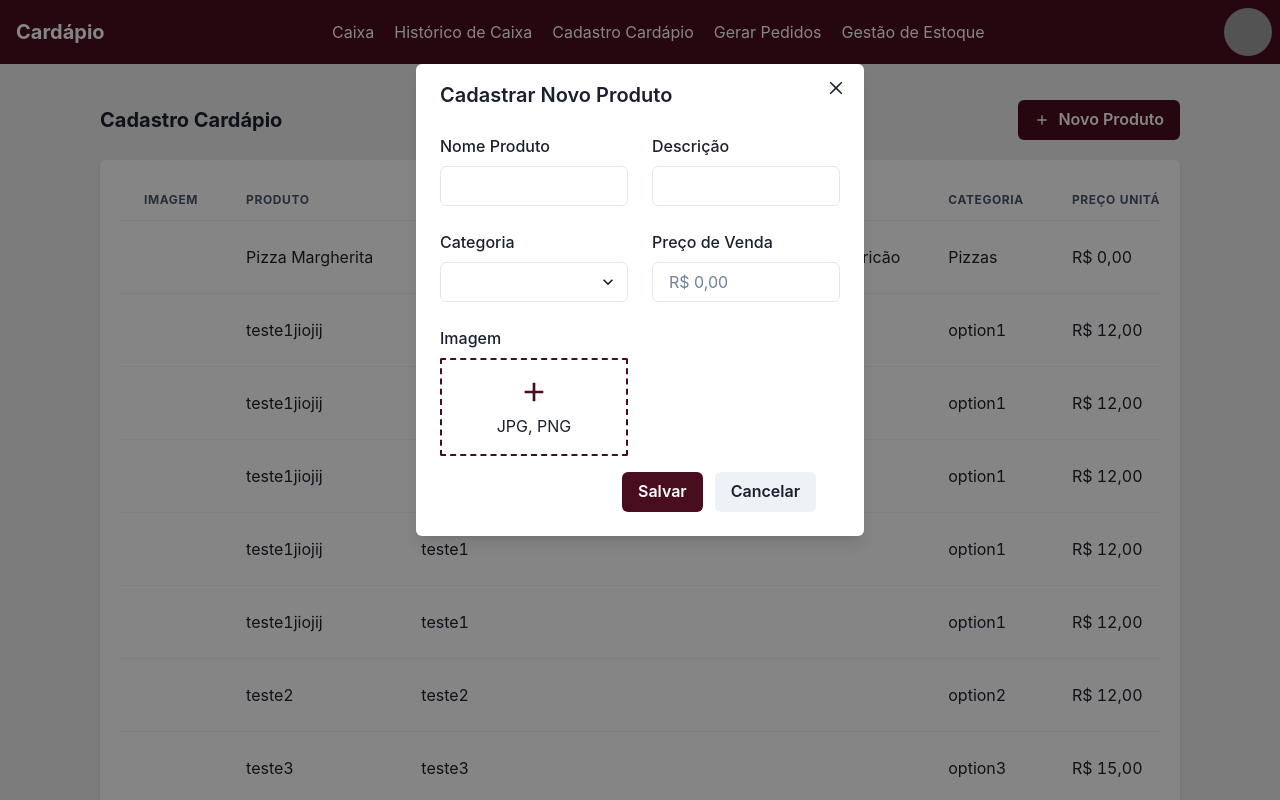
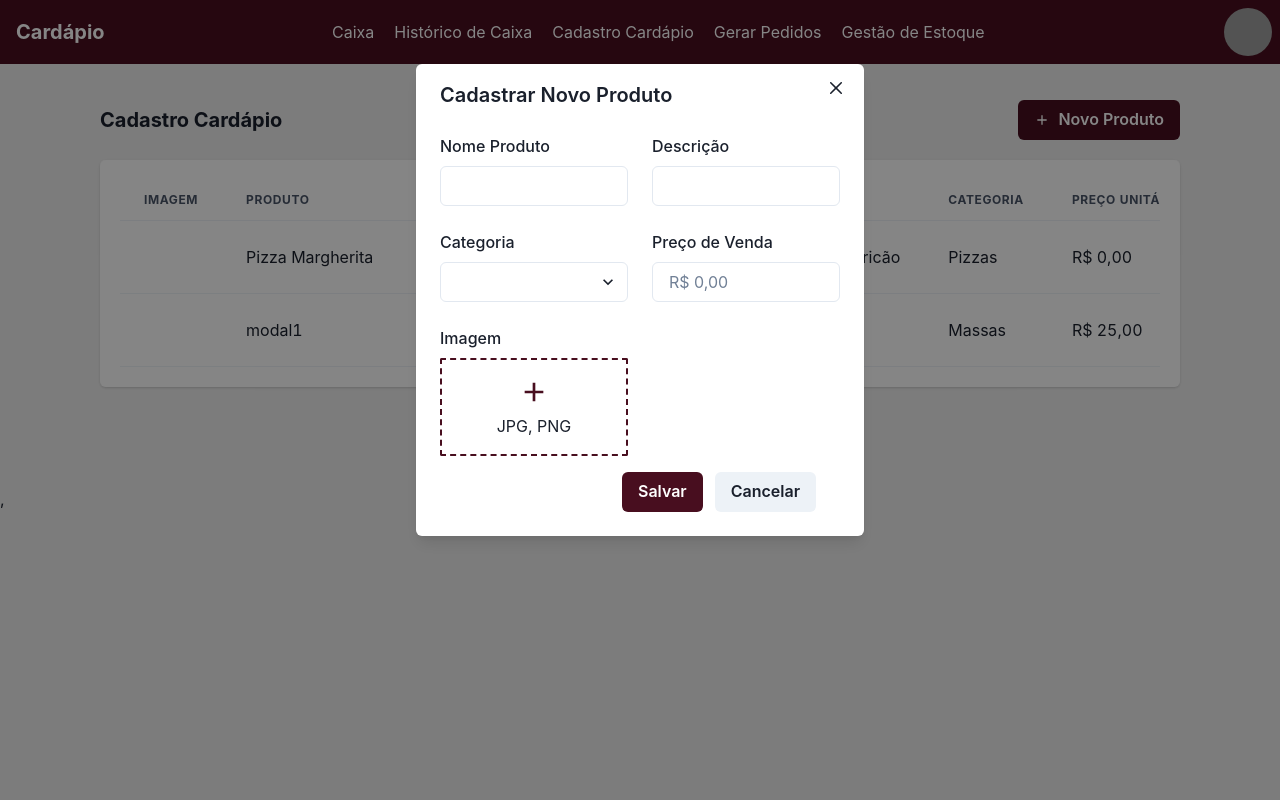
Before and after one commit to arlyanne/cardapio-react, a React (Vite) app: page /menu-registration in a window 1280 px wide. Both pictures are taken after a click on the button "Novo Produto". Shown: the top 800 px of the page. Built offline with nearby package versions, Linux system fonts and the light colour scheme; data requests are answered from the project's data file; grey boxes are pictures that could not be loaded.

Commit message:
alteração modal de novo e editar tela de cadastro cardapio, acao de salvar e editar em funcionamento.

```diff
--- a/db.json
+++ b/db.json
@@ -19,121 +19,11 @@
       "price": "R$ 35,00"
     },
     {
-      "id": "7cd5",
-      "product": "teste1jiojij",
-      "description": "teste1",
-      "category": "option1",
-      "price": "12",
-      "image": ""
-    },
-    {
-      "id": "8e0d",
-      "product": "teste1jiojij",
-      "description": "teste1",
-      "category": "option1",
-      "price": "12",
-      "image": ""
-    },
-    {
-      "id": "1b31",
-      "product": "teste1jiojij",
-      "description": "teste1",
-      "category": "option1",
-      "price": "12",
-      "image": ""
-    },
-    {
-      "id": "0d56",
-      "product": "teste1jiojij",
-      "description": "teste1",
-      "category": "option1",
-      "price": "12",
-      "image": ""
-    },
-    {
-      "id": "eb2b",
-      "product": "teste1jiojij",
-      "description": "teste1",
-      "category": "option1",
-      "price": "12",
-      "image": ""
-    },
-    {
-      "id": "0a1b",
-      "product": "teste2",
-      "description": "teste2",
-      "category": "option2",
-      "price": "12",
-      "image": ""
-    },
-    {
-      "id": "5fab",
-      "product": "teste3",
-      "description": "teste3",
-      "category": "option3",
-      "price": "15",
-      "image": ""
-    },
-    {
-      "id": "78f1",
-      "product": "teste4",
-      "description": "teste4",
-      "category": "option3",
-      "price": "5",
-      "image": ""
-    },
-    {
-      "id": "d348",
-      "product": "teste5",
-      "description": "teste5",
-      "category": "option1",
-      "price": "6",
-      "image": ""
-    },
-    {
-      "id": "8d99",
-      "product": "teste6",
-      "description": "teste6",
-      "category": "option2",
-      "price": "56",
-      "image": ""
-    },
-    {
-      "id": "5344",
-      "product": "teste7",
-      "description": "teste7",
-      "category": "option2",
-      "price": "9",
-      "image": ""
-    },
-    {
-      "id": "4e73",
-      "product": "teste8",
-      "description": "teste8",
-      "category": "Pizzas",
-      "price": "15",
-      "image": ""
-    },
-    {
-      "id": "d2f2",
-      "product": "teste100",
-      "description": "teste100",
-      "category": "Lanches",
-      "price": 35
-    },
-    {
-      "id": "d006",
-      "product": "teste101",
-      "description": "teste101",
-      "category": "Lanches",
-      "price": 56
-    },
-    {
-      "id": "e0d4",
-      "product": "Batata Frita",
-      "description": "500 gramas de Batata frita ondulada.",
-      "category": "Lanches",
-      "price": 22
+      "id": "cbdb",
+      "price": 25,
+      "category": "Massas",
+      "description": "modal1",
+      "product": "modal1"
     }
   ]
 }
--- a/src/pages/StockManagement/index.tsx
+++ b/src/pages/StockManagement/index.tsx
@@ -17,7 +17,7 @@ import {
   Tr,
 } from "@chakra-ui/react";
 import { useState } from "react";
-import { MdAdd, MdEdit, MdDelete, MdDisabledByDefault } from "react-icons/md";
+import { MdAdd, MdEdit, MdDisabledByDefault } from "react-icons/md";
 import ModalOpenStockManagement from "./components/ModalOpenStockManagement";
 import ModalOpenEditStockManagement from "./components/ModalOpenEditStockManagement";
 import ModalCloseStockManagement from "./components/ModalCloseStockManagement";
--- a/src/pages/menuRegistration/components/OpenModalDetailMenu.tsx
+++ /dev/null
@@ -1,86 +0,0 @@
-import {
-  Button,
-  FormControl,
-  FormLabel,
-  Input,
-  Modal,
-  ModalBody,
-  ModalCloseButton,
-  ModalContent,
-  ModalFooter,
-  ModalHeader,
-  ModalOverlay,
-  Select,
-  SimpleGrid,
-} from "@chakra-ui/react";
-import React from "react";
-
-interface Props {
-  isOpen: boolean;
-  handleClose: any;
-}
-
-// const mockData = [
-
-// ];
-
-export default function OpenModalDetailMenu({ isOpen, handleClose }: Props) {
-  const initialRef = React.useRef(null);
-  const finalRef = React.useRef(null);
-
-  return (
-    <>
-      <Modal
-        size="lg"
-        initialFocusRef={initialRef}
-        finalFocusRef={finalRef}
-        isOpen={isOpen}
-        onClose={handleClose}
-      >
-        <ModalOverlay />
-        <ModalContent>
-          <ModalHeader>Editar Produto</ModalHeader>
-          <ModalCloseButton />
-          <ModalBody>
-            <SimpleGrid columns={2} spacing={6}>
-            <FormControl>
-              <FormLabel>Nome Produto</FormLabel>
-              <Input ref={initialRef}/>
-            </FormControl>
-            <FormControl>
-              <FormLabel>Descrição</FormLabel>
-              <Input />
-            </FormControl>
-            <FormControl>
-            <FormLabel>Categoria</FormLabel>
-            <Select>
-              <option value='option1'></option>
-              <option value='option1'>Massas</option>
-              <option value='option2'>Lanches</option>
-              <option value='option3'>Bebidas</option>
-              <option value='option3'>Pizzas</option>
-              <option value='option3'>Sushi</option>
-            </Select>
-            </FormControl>
-            <FormControl>
-              <FormLabel>Preço de Venda</FormLabel>
-              <Input />
-            </FormControl>
-            <FormControl >
-              <FormLabel>Imagem</FormLabel>
-              <Input />
-            </FormControl>
-            </SimpleGrid>
-          </ModalBody>
-
-          <ModalFooter>
-            <Button bg="#480e1f" color={"#fff"} mr={3}>
-              Salvar
-            </Button>
-            <Button onClick={handleClose}>Cancelar</Button>
-          </ModalFooter>
-        </ModalContent>
-      </Modal>
-    </>
-  );
-}
--- a/src/pages/menuRegistration/components/OpenModalMenu.tsx
+++ b/src/pages/menuRegistration/components/OpenModalMenu.tsx
@@ -15,40 +15,38 @@ import {
   Select,
   SimpleGrid,
 } from "@chakra-ui/react";
-import React, { useCallback, useState } from "react";
+import React, { useCallback, useEffect, useState } from "react";
 import { yupResolver } from "@hookform/resolvers/yup";
 import { SubmitHandler, useForm } from "react-hook-form";
 import { createMenuFormSchema, RegistrationMenu } from "../formSchema";
 import axios from "axios";
 import Swal from "sweetalert2";
 import ImageUpload from "../../../components/ImageUpload";
+import { formatCurrency, handlePriceChange } from "../../../utils/currencyUtils";
 
 interface Props {
   isOpen: boolean;
   handleClose: () => void;
   updateProductList: () => void;
+  editMenu?: RegistrationMenu;
 }
 
 export default function OpenModalMenu({
   isOpen,
   handleClose,
   updateProductList,
+  editMenu,
 }: Props) {
   const initialRef = React.useRef(null);
   const finalRef = React.useRef(null);
+
   const [imageFile, setImageFile] = useState<File | null>(null);
-  const handlePriceChange = (e) => {
-  const value = e.target.value
-      .replace(/\D/g, "") // Remove tudo que não é dígito
-      .replace(/(\d)(\d{8})$/, "$1.$2") // Adiciona ponto antes dos últimos 2 dígitos
-      .replace(/(\d)(\d{5})$/, "$1.$2") // Adiciona ponto antes dos últimos 5 dígitos
-      .replace(/(\d)(\d{2})$/, "$1,$2"); // Adiciona vírgula antes dos últimos 2 dígitos
-    e.target.value = `R$ ${value}`; // Formata como moeda
-  };
+
   const {
     register,
     handleSubmit,
     formState: { errors },
+    setValue,
     reset,
   } = useForm<RegistrationMenu>({
     resolver: yupResolver(createMenuFormSchema()) as any,
@@ -58,28 +56,25 @@ export default function OpenModalMenu({
     setImageFile(file); // Atualiza o estado com o arquivo da imagem
   };
 
-  const handleCreateRegistrationMenu: SubmitHandler<RegistrationMenu> =
-    useCallback(
+  const handleCreateRegistrationMenu: SubmitHandler<RegistrationMenu> = useCallback(
     async (data) => {
       try {
         const productData = {
           ...data,
-            price: parseFloat(data.price.replace(/[R$]/g,"").replace(",", ".")),
+          price: parseFloat(data.price.replace(/[R$]/g, "").replace(",", ".")),
           image: imageFile ? URL.createObjectURL(imageFile) : undefined,
         };
         await axios.post("http://localhost:3001/product", productData);
-          reset();
-          handleClose();
-          updateProductList();
+        resetForm();
         Swal.fire({
           icon: "success",
           title: "Produto cadastrado com sucesso!",
           showConfirmButton: false,
           timer: 1500,
         });
+        updateProductList();
+        handleClose();
       } catch (error) {
-          handleClose();
-          console.error("Error ao tentar cadastrar produto", error);
         Swal.fire({
           icon: "error",
           title: "Erro ao cadastrar produto",
@@ -88,27 +83,42 @@ export default function OpenModalMenu({
         });
       }
     },
-      [reset, handleClose, updateProductList, imageFile]
+    [reset, updateProductList, imageFile]
   );
 
+  // Reset do formulário e imagem ao fechar o modal
+  const resetForm = () => {
+    reset(); // Reseta os campos do formulário
+    setImageFile(null); // Reseta a imagem
+    handleClose(); // Fecha o modal
+  };
+
+  useEffect(() => {
+    if (editMenu && Object.keys(editMenu).length > 0) {
+      setValue("product", editMenu.product || "");
+      setValue("description", editMenu.description || "");
+      setValue("category", editMenu.category || "");
+      setValue("price", formatCurrency(editMenu.price || ""));
+      setValue("image", editMenu.image || "");
+    } else {
+
+    }
+  }, [editMenu, setValue]);
+
   return (
-    <>
     <Modal
       size="md"
       initialFocusRef={initialRef}
       finalFocusRef={finalRef}
       isOpen={isOpen}
-        onClose={handleClose}
+      onClose={resetForm} // Garante que o reset seja feito ao fechar
     >
       <ModalOverlay />
       <ModalContent>
-          <ModalHeader>Cadastrar Novo Produto</ModalHeader>
+      <ModalHeader>{editMenu ? "Editar Produto" : "Cadastrar Novo Produto"}</ModalHeader>
         <ModalCloseButton />
         <ModalBody>
-            <Box
-              as="form"
-              onSubmit={handleSubmit(handleCreateRegistrationMenu)}
-            >
+          <Box as="form" onSubmit={handleSubmit(handleCreateRegistrationMenu)}>
             <SimpleGrid columns={2} spacing={6}>
               <FormControl isInvalid={!!errors.product}>
                 <FormLabel>Nome Produto</FormLabel>
@@ -122,22 +132,20 @@ export default function OpenModalMenu({
               <FormControl isInvalid={!!errors.category}>
                 <FormLabel>Categoria</FormLabel>
                 <Select {...register("category")}>
-                    <option value="option1"></option>
+                  <option value=""></option>
                   <option value="Massas">Massas</option>
                   <option value="Lanches">Lanches</option>
                   <option value="Bebidas">Bebidas</option>
                   <option value="Pizzas">Pizzas</option>
                   <option value="Sushi">Sushi</option>
                 </Select>
-                  <FormErrorMessage>
-                    {errors.category?.message}
-                  </FormErrorMessage>
+                <FormErrorMessage>{errors.category?.message}</FormErrorMessage>
               </FormControl>
               <FormControl isInvalid={!!errors.price}>
                 <FormLabel>Preço de Venda</FormLabel>
                 <Input
                   placeholder="R$ 0,00"
-                    {...register("price", { onChange: handlePriceChange })} // Chama a função ao mudar o valor
+                  {...register("price", { onChange: handlePriceChange })}
                   className={errors.price ? "input-error" : ""}
                 />
                 <FormErrorMessage>{errors.price?.message}</FormErrorMessage>
@@ -151,12 +159,11 @@ export default function OpenModalMenu({
               <Button type="submit" bg="#480e1f" color={"#fff"} mr={3}>
                 Salvar
               </Button>
-                <Button onClick={handleClose}>Cancelar</Button>
+              <Button onClick={resetForm}>Cancelar</Button> {/* Chama o reset ao cancelar */}
             </ModalFooter>
           </Box>
         </ModalBody>
       </ModalContent>
     </Modal>
-    </>
   );
 }
--- a/src/pages/menuRegistration/index.tsx
+++ b/src/pages/menuRegistration/index.tsx
@@ -19,40 +19,42 @@ import {
 import { useEffect, useState } from "react";
 import { MdAdd, MdCreate, MdDisabledByDefault } from "react-icons/md";
 import OpenModalMenu from "./components/OpenModalMenu";
-import OpenModalDetailMenu from "./components/OpenModalDetailMenu";
-import CloseModalMenu from "./components/CloseModalMenu";
 import axios from "axios";
 import { RegistrationMenu } from "./formSchema";
 
 export function MenuRegistration() {
-
   const [openModalMenu, setOpenModalMenu] = useState<boolean>(false);
-  const [openModalDetailMenu, setOpenModalDetailMenu] = useState<boolean>(false);
-  const [closeModalMenu, setCloseModalMenu] = useState<boolean>(false);
-  const [listRegistrationMenu, setListRegistrationMenu] = useState<RegistrationMenu[]>([])
+  const [listRegistrationMenu, setListRegistrationMenu] = useState<RegistrationMenu[]>([]);
+  const [selectMenu, setSelectMenu] = useState<RegistrationMenu | null>(null);
 
   const handleOpenModalMenu = () => {
-    setOpenModalMenu(!openModalMenu);
-  };
-  const handleModalDetailMenu = () => {
-    setOpenModalDetailMenu(!openModalDetailMenu);
-  };
-  const handleCloseModalMenu = () => {
-    setCloseModalMenu(!closeModalMenu);
+    setSelectMenu(null); // Certifique-se de que o selectMenu é nulo para novo produto
+    setOpenModalMenu(true);
   };
 
+  const handleCloseModalMenu = () => {
+    setOpenModalMenu(false);
+    setSelectMenu(null); // Resetar o selectMenu ao fechar o modal
+  };
+
+  const handleModalEditMenu = (item: any) => {
+    setSelectMenu(item);
+    setOpenModalMenu(true);
+  };
+
+  // Função para listar os registros
   const handleListRegistrationMenu = async () => {
     try {
-      const resp = await axios.get("http://localhost:3001/product")
-        setListRegistrationMenu(resp.data)
-    }catch(error) {
-      console.error("Error ao buscar lista de produtos cadastrados", error)
+      const resp = await axios.get("http://localhost:3001/product");
+      setListRegistrationMenu(resp.data);
+    } catch (error) {
+      console.error("Error ao buscar lista de produtos cadastrados", error);
     }
-  }
+  };
 
   useEffect(() => {
-    handleListRegistrationMenu()
-  }, [])
+    handleListRegistrationMenu();
+  }, [selectMenu]);
 
   return (
     <Box padding={100}>
@@ -97,15 +99,15 @@ export function MenuRegistration() {
                       <Td>{item.category}</Td>
                       <Td>{`R$ ${(parseFloat(item.price) || 0).toFixed(2).replace(".", ",")}`}</Td>
                       <Td>
-                        <Tooltip label="Detalhe">
+                        <Tooltip label="Editar">
                           <IconButton
-                            onClick={handleModalDetailMenu}
+                            onClick={() => handleModalEditMenu(item)}
                             bg={"white"}
-                            aria-label={"Detalhe"}
+                            aria-label={"Editar"}
                             color={"#480e1f"}
                             icon={<MdCreate />}
                             mr={2}
-                          ></IconButton>
+                          />
                         </Tooltip>
                         <Tooltip label="Desativar">
                           <IconButton
@@ -115,29 +117,22 @@ export function MenuRegistration() {
                             color={"#480e1f"}
                             icon={<MdDisabledByDefault />}
                             mr={2}
-                          ></IconButton>
+                          />
                         </Tooltip>
                       </Td>
                     </Tr>
                   ))}
                 </Tbody>
               </Table>
-              {/* Componente de páginação */}
             </TableContainer>
           </CardBody>
         </Card>
+
         <OpenModalMenu
           isOpen={openModalMenu}
-          handleClose={handleOpenModalMenu}
+          handleClose={handleCloseModalMenu}
           updateProductList={handleListRegistrationMenu}
-        />
-        <OpenModalDetailMenu
-          isOpen={openModalDetailMenu}
-          handleClose={handleModalDetailMenu}
-        />
-        <CloseModalMenu
-          isOpen={closeModalMenu}
-          handleClose={handleCloseModalMenu}
+          editMenu={selectMenu ?? undefined}
         />
       </Box>
     </Box>
--- a/src/routes/index.tsx
+++ b/src/routes/index.tsx
@@ -10,7 +10,9 @@ const RouteApp = () => {
         <Routes>
             <Route element={<Cashier/>} path="/cashier" ></Route>
             <Route element={<CashHistory/>} path="/cash-history"></Route>
-            <Route element={<MenuRegistration/>} path="/menu-registration"></Route>
+            <Route element={<MenuRegistration/>} path="/menu-registration">
+
+            </Route>
             <Route element={<GenerateOrder/>} path="/generate-order"></Route>
             <Route element={<StockManagement/>} path="/stock-management"></Route>
         </Routes>
--- /dev/null
+++ b/src/utils/currencyUtils.tsx
@@ -0,0 +1,13 @@
+export const handlePriceChange = (e:any) => {
+    const value = e.target.value
+        .replace(/\D/g, "") // Remove tudo que não é dígito
+        .replace(/(\d)(\d{8})$/, "$1.$2") // Adiciona ponto antes dos últimos 2 dígitos
+        .replace(/(\d)(\d{5})$/, "$1.$2") // Adiciona ponto antes dos últimos 5 dígitos
+        .replace(/(\d)(\d{2})$/, "$1,$2"); // Adiciona vírgula antes dos últimos 2 dígitos
+      e.target.value = `R$ ${value}`; // Formata como moeda
+    };
+
+export const formatCurrency = (value:any) => {
+      if (typeof value !== "number") return value; // Retorna o valor original se não for um número
+      return `R$ ${value.toFixed(2).replace('.', ',')}`; // Formata o número como moeda
+    };
```
Lines whose indentation alone changed are shown as unchanged.
